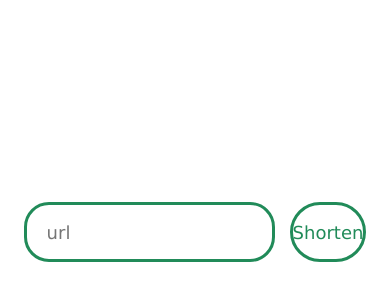
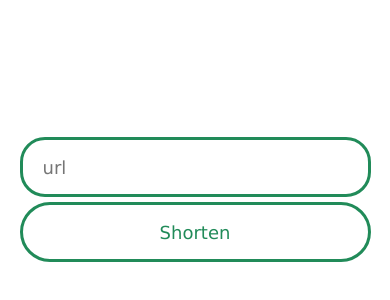
Before and after one commit to Vlad-glivuk/linkShortener, a React (Create React App) app in the folder client/: page / in a window 390 px wide. Shown: the part 160-460 px from the top of the page. Built offline with nearby package versions, Linux system fonts and the light colour scheme.

Commit message:
client: refactor

```diff
--- a/client/src/App.css
+++ b/client/src/App.css
@@ -14,7 +14,6 @@
   max-width: 80%;
   height: 100vh;
   margin: 0 auto;
-
 }
 .main__form {
   height: 100vh;
@@ -24,7 +23,6 @@
   top: 5px;
   left: 5px;
 }
-
 .main__inp {
   margin: 0 15px 0 0;
   background-color: transparent;
@@ -38,7 +36,6 @@
   border: 3px solid #218B59;
   padding-left: 20px;
 }
-
 .main__btn {
   background-color: transparent;
   color: #218B59;
@@ -49,6 +46,10 @@
   font-family: Verdana, Geneva, Tahoma, sans-serif;
   border: 3px solid #218B59;
   cursor: pointer;
+}
+.main__btn:hover,
+.main__copy:hover {
+  background-color: whitesmoke;
 }
 .main__top-panel {
   display: flex;
@@ -74,7 +75,7 @@
   background-color: transparent;
   color: #218B59;
   height: 40px;
-  width: 80px;
+  width: 90px;
   border-radius: 35px;
   font-size: 18px;
   font-family: Verdana, Geneva, Tahoma, sans-serif;
@@ -87,12 +88,35 @@
   background-color: #218B59;
   color: white;
   height: 40px;
-  width: 80px;
+  width: 90px;
   border-radius: 35px;
   font-size: 18px;
   font-family: Verdana, Geneva, Tahoma, sans-serif;
   border: 3px solid #218B59;
-  cursor: pointer;
+  cursor: default;
   margin-top: 15px;
   transition: all 0.5s ease;
 }
+
+@media (max-width: 650px) {
+  .main__container {
+    max-width: 95%;
+  }
+}
+@media (max-width: 550px) {
+  .main__container {
+    max-width: none;
+  }
+  .main__top-panel {
+    flex-direction: column;
+    align-items: center;
+    justify-content:flex-end;
+  }
+  .main__inp {
+    margin: 0 0 5px 0;
+    width: 90%;
+  }
+  .main__btn {
+    width: 90%;
+  }
+}
--- a/client/src/App.jsx
+++ b/client/src/App.jsx
@@ -26,8 +26,10 @@ function App() {
   }
 
   function copyLink () {
-    navigator.clipboard.writeText(state.shortenedLink)
-    setIsCopiedLink(true)
+    if (!isCopiedLink) {
+      navigator.clipboard.writeText(state.shortenedLink)
+      setIsCopiedLink(true)
+    }
   }
 
   return (
@@ -47,7 +49,7 @@ function App() {
           </div>
           <div className="main__bottom-panel">
             {state.shortenedLink && <a target="_blank" rel="noreferrer" className="main__res" href={state.shortenedLink}> {state.shortenedLink}</a>}
-            {state.shortenedLink && <button className={isCopiedLink ? "main__copied" : "main__copy"} onClick={copyLink}>Copy</button>}
+            {state.shortenedLink && <button className={isCopiedLink ? "main__copied" : "main__copy"} onClick={copyLink}>{isCopiedLink ? "Copied" : "Copy"}</button>}
           </div>
         </div>
       </div>
```
